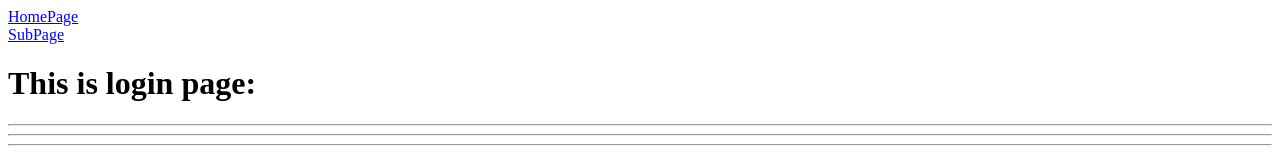
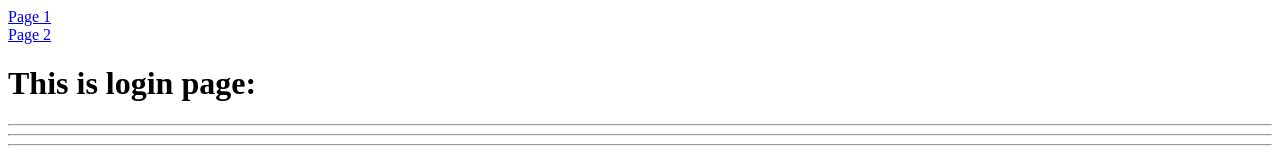
Before and after one commit to xsf0105/react-redux-tutorial, a React app: page /#/login in a window 1280 px wide. Shown: the top 155 px of the page. Built offline with nearby package versions, Linux system fonts and the light colour scheme; what react-router-redux would draw is missing.

Commit message:
feat: update

```diff
--- a/src/containers/App.js
+++ b/src/containers/App.jsx
@@ -1,7 +1,6 @@
 import React, {Component} from "react";
-import { Route, Switch, Redirect } from "react-router-dom";
+import { Route, Switch, Link, Redirect } from "react-router-dom";
 
-import Header from "./components/Header.jsx";
 import HomePage from "./home";
 import SubPage from "./subPage";
 import Login from "./login";
@@ -10,7 +9,11 @@ export default class App extends Component {
   render() {
     return (
       <React.Fragment>
-        <Header />
+        <header>
+          <Link to="/">Page 1</Link>
+          <br/>
+          <Link to="/subPage">Page 2</Link>
+        </header>
 
         <Switch>
           <Route
--- a/src/containers/components/Header.jsx
+++ /dev/null
@@ -1,10 +0,0 @@
-import { Link } from "react-router-dom";
-
-
-const HeaderComponent = () => <>
-    <Link to="/">HomePage</Link>
-    <br/>
-    <Link to="/subPage">SubPage</Link>
-</>
-
-export default HeaderComponent;
--- a/src/index.js
+++ b/src/index.js
@@ -6,7 +6,7 @@ import { HashRouter } from "react-router-dom";
 
 import configureStore from "./app/store/configureStore.ts";
 import init from "./init";
-import App from "./containers/App";
+import App from "./containers/App.jsx";
 
 const store = configureStore();
 
--- a/src/init.js
+++ b/src/init.js
@@ -1,7 +1,5 @@
-
 export default async function init(callback) {
     // do something
-    console.log("init js, you can do something here.")
-
+    console.log("Init js, you can do something here.")
     callback();
 }
```
